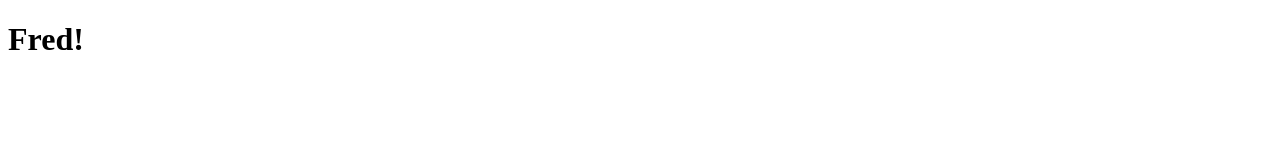
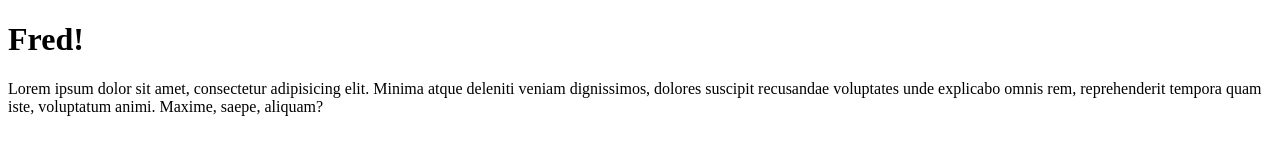
Before and after one commit to andrew-m-higgs/Atom-Test-Repo, a plain HTML site: page index.html in a window 1280 px wide. Drawn offline with Linux system fonts and the light colour scheme.

Commit message:
I have added a lorem paragraph for readers to consume.

```diff
--- a/index.html
+++ b/index.html
@@ -8,5 +8,6 @@
 </head>
 <body>
   <h1 class="header" id="heading">Fred!</h1>
+  <p class="para">Lorem ipsum dolor sit amet, consectetur adipisicing elit. Minima atque deleniti veniam dignissimos, dolores suscipit recusandae voluptates unde explicabo omnis rem, reprehenderit tempora quam iste, voluptatum animi. Maxime, saepe, aliquam?</p>
 </body>
 </html>
```
